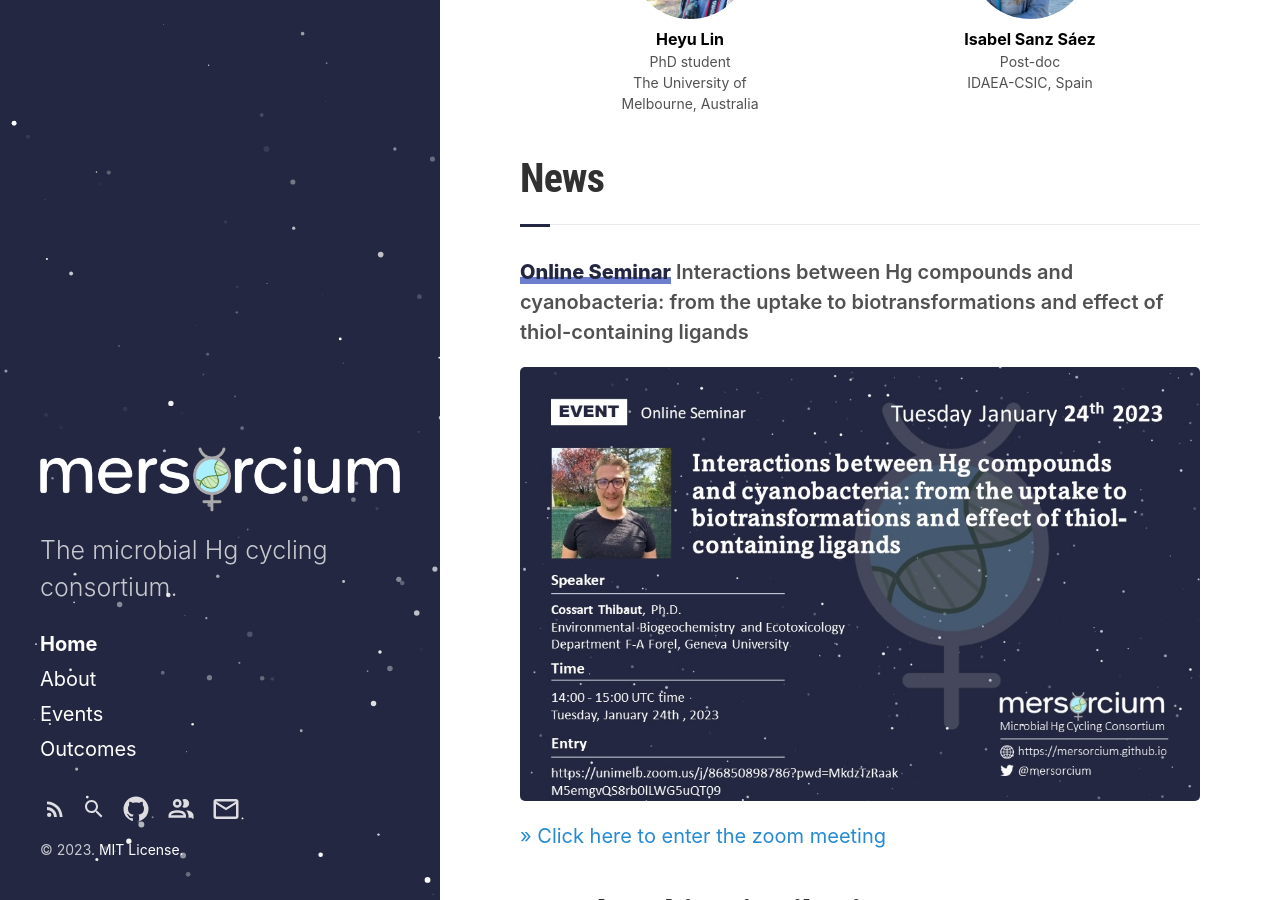
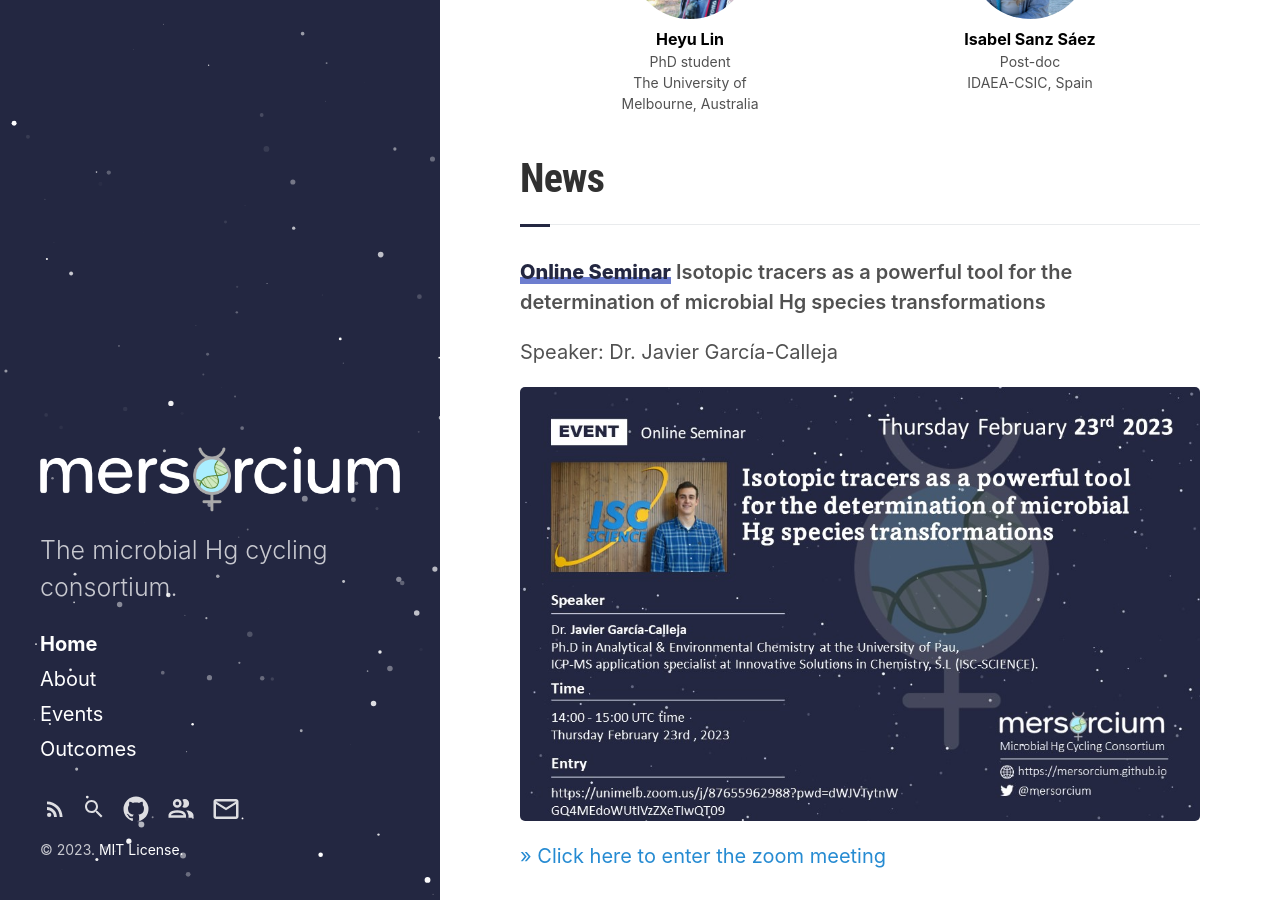
Before and after one commit to Mersorcium/mersorcium.github.io, a Jekyll site: the page built from index.html, in a window 1280 px wide and 900 px high, scrolled down 1285 px. Built offline with Jekyll 4.4.1, drawn with Linux system fonts in a browser that asks for light colours; the list of posts is cut into pages by our own code.

Commit message:
add 20230223 new event

```diff
--- a/_includes/news.html
+++ b/_includes/news.html
@@ -1,6 +1,7 @@
 <div class="section">
     <h1 class="section-title underline">News</h1>
-    <p class="seminar-title"><span class="newstype">Online Seminar</span> Interactions between Hg compounds and cyanobacteria: from the uptake to biotransformations and effect of thiol-containing ligands</p>
-    <img src="{{ "/posters/20230124-CossartThibaut.jpg" | relative_url }}" alt="poster" />
-    <a href="https://unimelb.zoom.us/j/86850898786?pwd=MkdzTzRaakM5emgvQS8rb0lLWG5uQT09">&raquo; Click here to enter the zoom meeting</a>
+    <p class="seminar-title"><span class="newstype">Online Seminar</span> Isotopic tracers as a powerful tool for the determination of microbial Hg species transformations</p>
+    <p>Speaker: Dr. Javier García-Calleja</p>
+    <img src="{{ "/posters/20230223-Javier.jpg" | relative_url }}" alt="poster" />
+    <a href="https://unimelb.zoom.us/j/87655962988?pwd=dWJVTytnWGQ4MEdoWUtIVzZXeTIwQT09">&raquo; Click here to enter the zoom meeting</a>
 </div>
```
Also changed, not shown: posters/20230223-Javier.jpg (added).
